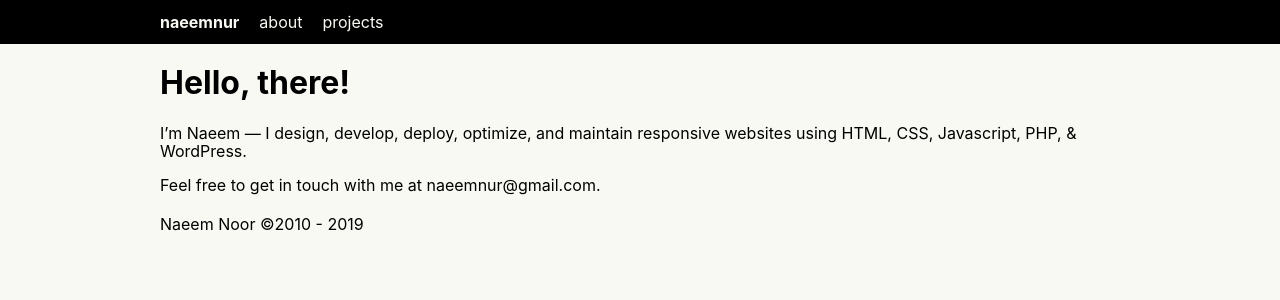
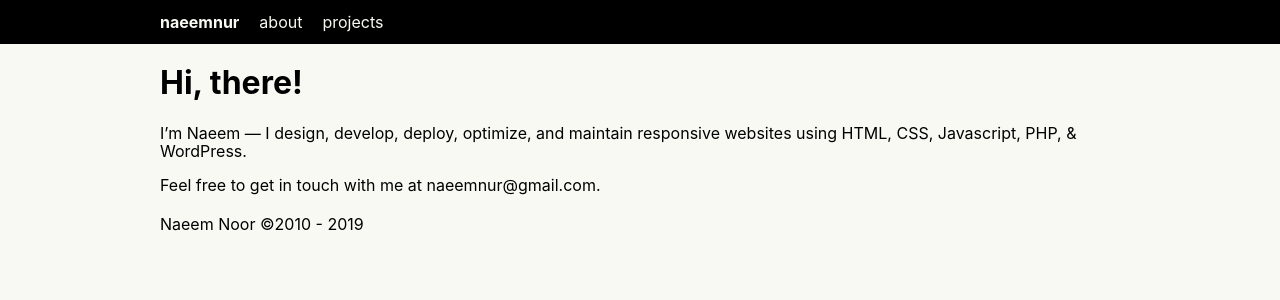
Before and after one commit to naeemnur/naeemnur.com, a React (Create React App) app: page / in a window 1280 px wide. Shown: the top 300 px of the page. Built offline with nearby package versions, Linux system fonts and the light colour scheme.

Commit message:
added react-loading-skeleton

```diff
--- a/package.json
+++ b/package.json
@@ -11,6 +11,7 @@
     "react-dom": "^16.9.0",
     "react-ga": "^2.6.0",
     "react-helmet": "^5.2.1",
+    "react-loading-skeleton": "^1.1.2",
     "react-router-dom": "^5.0.1",
     "react-scripts": "3.1.1",
     "react-snap": "^1.23.0"
@@ -35,5 +36,8 @@
       "last 1 firefox version",
       "last 1 safari version"
     ]
+  },
+  "devDependencies": {
+    "postcss-normalize": "^8.0.1"
   }
 }
--- a/src/Home.js
+++ b/src/Home.js
@@ -1,15 +1,16 @@
 import React, { Component, Fragment } from "react";
 import { Helmet } from "react-helmet";
+import Skeleton from "react-loading-skeleton";
 
 class Home extends Component {
   render() {
     return (
       <Fragment>
         <Helmet>
-          <title>WordPress Developer Bahrain - Naeem Noor</title>
+          <title>WordPress Developer Bahrain - Naeem Noor </title>
           <meta name="description" content="Helmet application" />
         </Helmet>
-        <h1>Hello, there!</h1>
+        <h1>{"Hi, there!" || <Skeleton />}</h1>
         <p>
           I’m Naeem — I design, develop, deploy, optimize, and maintain
           responsive websites using HTML, CSS, Javascript, PHP, &amp; WordPress.
```
Also changed, not shown: 1 other file (tests, documents, lock files or other folders).
